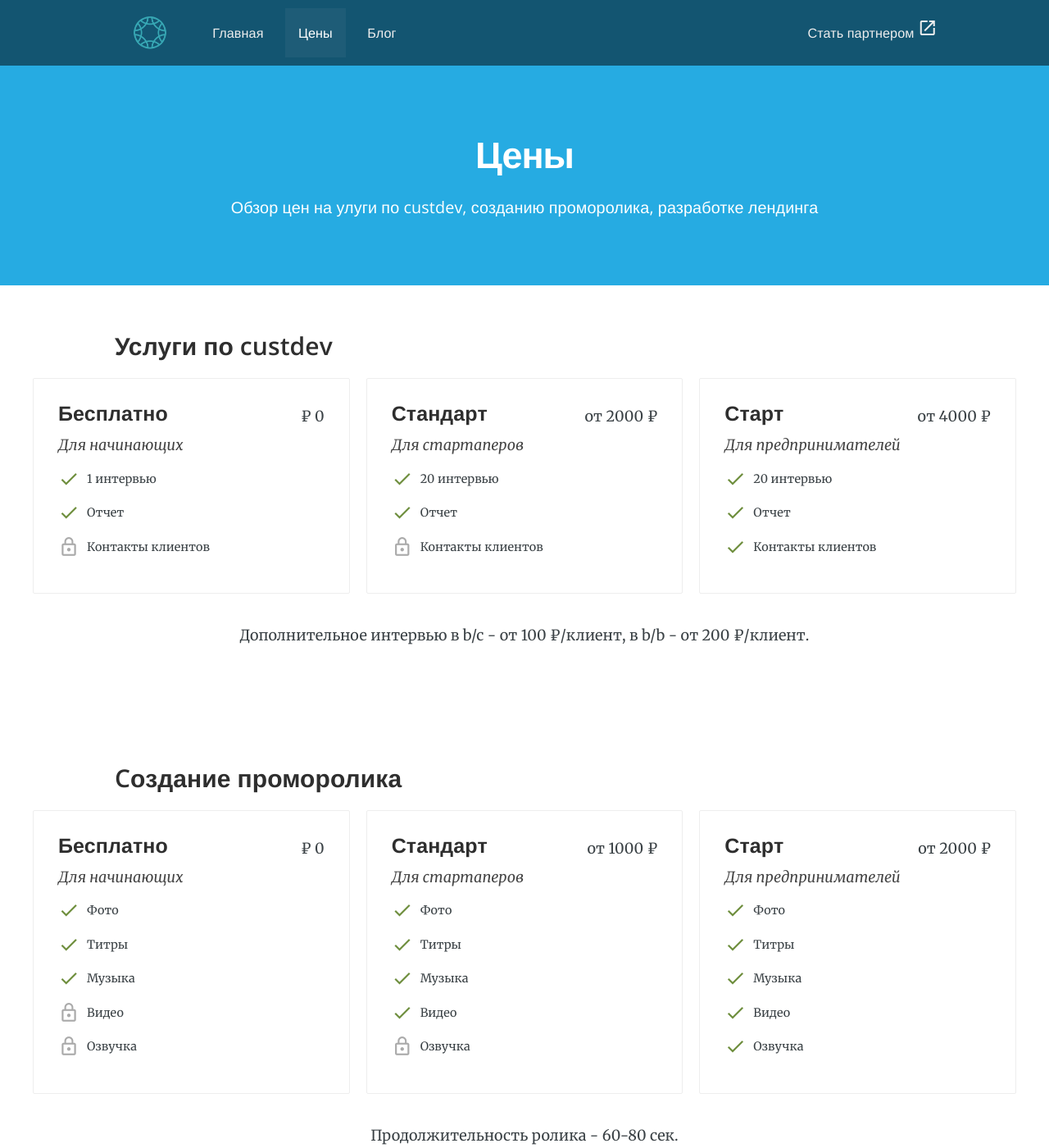
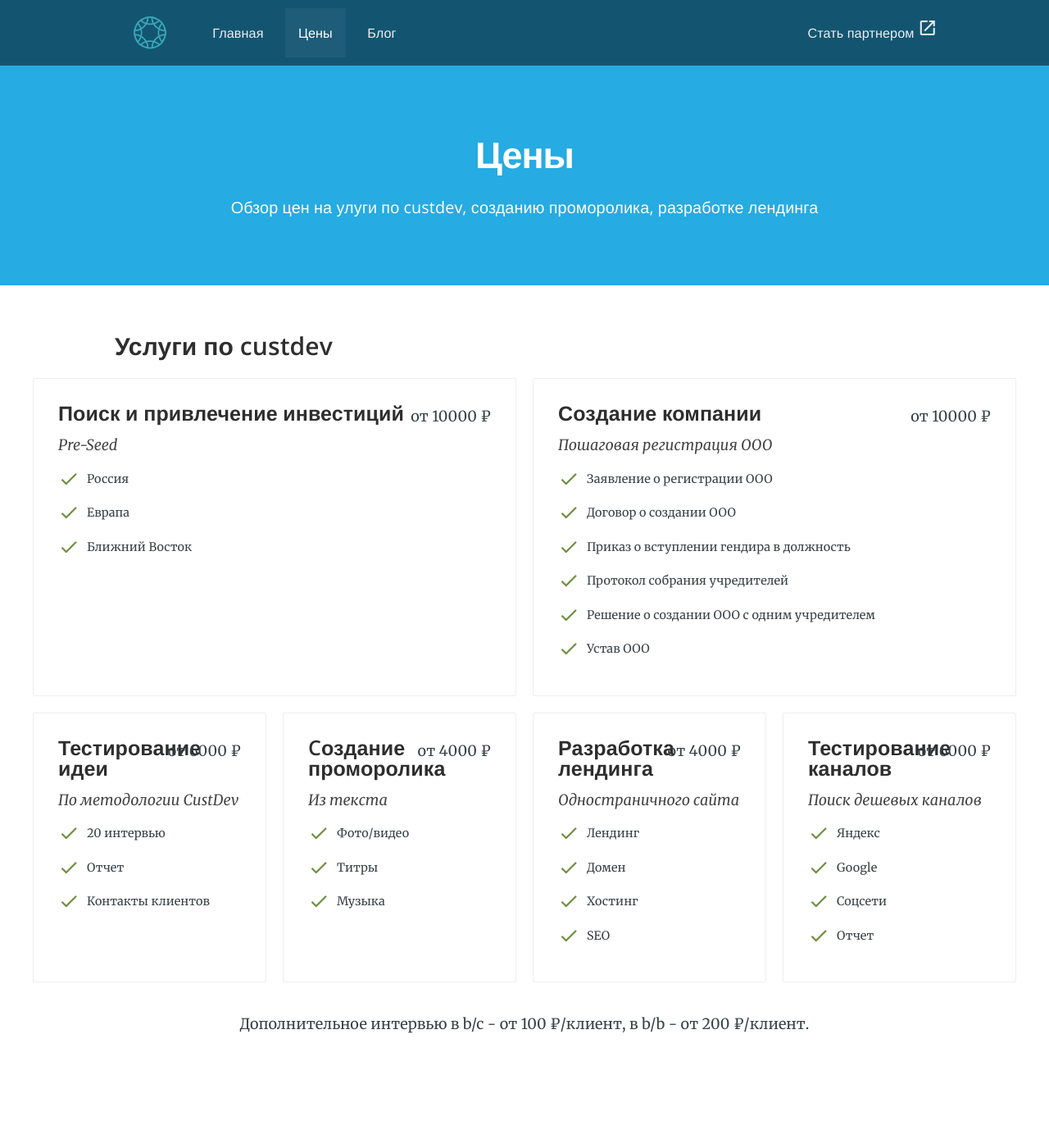
Before and after one commit to RakhimyanTim/walkingstartup.github.io, a Jekyll site: the page built from pages/pricing.html, in a window 1280 px wide and 1400 px high. Shown: the whole window at 82% size. Built offline with Jekyll 4.4.1, drawn with Linux system fonts in a browser that asks for light colours; nearby versions of some CDN libraries.

Commit message:
Update pricing-table.html

```diff
--- a/_includes/pricing-table.html
+++ b/_includes/pricing-table.html
@@ -1,33 +1,67 @@
 <div class="main-plans plans">
 	<div class="plan" data-id="free">
-		<h4>Бесплатно</h4>
-		<span class="price">₽ 0</span>
-		<p class="description">Для начинающих</p>
-
-		<p><i class="material-icons">check</i>1 интервью</p>
-		<p><i class="material-icons">check</i>Отчет</p>
-		<p class="disabled-state"><i class="material-icons">lock_outline</i>Контакты клиентов</p>
-	</div>
-
-	<div class="plan" data-id="basic">
-		<h4>Стандарт</h4>
-		<span class="price monthly-price">от 2000 ₽</span>
-		<span class="price annual-price">от 4000 ₽</span>
-		<p class="description">Для стартаперов</p>
-
-		<p><i class="material-icons">check</i>20 интервью</p>
-		<p><i class="material-icons">check</i>Отчет</p>
-		<p class="disabled-state"><i class="material-icons">lock_outline</i>Контакты клиентов</p>
-	</div>
-
-	<div class="plan" data-id="professional">
-		<h4>Старт</h4>
-		<span class="price monthly-price">от 4000 ₽</span>
-		<span class="price annual-price">от 8000 ₽</span>
-		<p class="description">Для предпринимателей</p>
+		<h4>Тестирование идеи</h4>
+		<span class="price">от 6000 ₽</span>
+		<p class="description">По методологии CustDev</p>
 
 		<p><i class="material-icons">check</i>20 интервью</p>
 		<p><i class="material-icons">check</i>Отчет</p>
 		<p><i class="material-icons">check</i>Контакты клиентов</p>
 	</div>
+
+	<div class="plan" data-id="basic">
+		<h4>Cоздание проморолика</h4>
+		<span class="price monthly-price">от 4000 ₽</span>
+		<p class="description">Из текста</p>
+
+		<p><i class="material-icons">check</i>Фото/видео</p>
+		<p><i class="material-icons">check</i>Титры</p>
+		<p><i class="material-icons">check</i>Музыка</p>
+	</div>
+
+	<div class="plan" data-id="professional">
+		<h4>Разработка лендинга</h4>
+		<span class="price monthly-price">от 4000 ₽</span>
+		<p class="description">Одностраничного сайта</p>
+
+		<p><i class="material-icons">check</i>Лендинг</p>
+		<p><i class="material-icons">check</i>Домен</p>
+		<p><i class="material-icons">check</i>Хостинг</p>
+		<p><i class="material-icons">check</i>SEO</p>
+	</div>
+
+	<div class="plan" data-id="professional">
+		<h4>Тестирование каналов</h4>
+		<span class="price monthly-price">от 6000 ₽</span>
+		<p class="description">Поиск дешевых каналов</p>
+
+		<p><i class="material-icons">check</i>Яндекс</p>
+		<p><i class="material-icons">check</i>Google</p>
+		<p><i class="material-icons">check</i>Соцсети</p>
+		<p><i class="material-icons">check</i>Отчет</p>
+	</div>
+
+	<div class="plan" data-id="professional">
+		<h4>Поиск и привлечение инвестиций</h4>
+		<span class="price monthly-price">от 10000 ₽</span>
+		<p class="description">Pre-Seed</p>
+
+		<p><i class="material-icons">check</i>Россия</p>
+		<p><i class="material-icons">check</i>Еврапа</p>
+		<p><i class="material-icons">check</i>Ближний Восток</p>
+	</div>
+
+	<div class="plan" data-id="professional">
+		<h4>Создание компании</h4>
+		<span class="price monthly-price">от 10000 ₽</span>
+		<p class="description">Пошаговая регистрация ООО</p>
+
+		<p><i class="material-icons">check</i>Заявление о регистрации ООО</p>
+		<p><i class="material-icons">check</i>Договор о создании ООО</p>
+		<p><i class="material-icons">check</i>Приказ о вступлении гендира в должность</p>
+		<p><i class="material-icons">check</i>Протокол собрания учредителей</p>
+		<p><i class="material-icons">check</i>Решение о создании ООО с одним учредителем</p>
+		<p><i class="material-icons">check</i>Устав ООО</p>
+
+	</div>
 </div>
```
